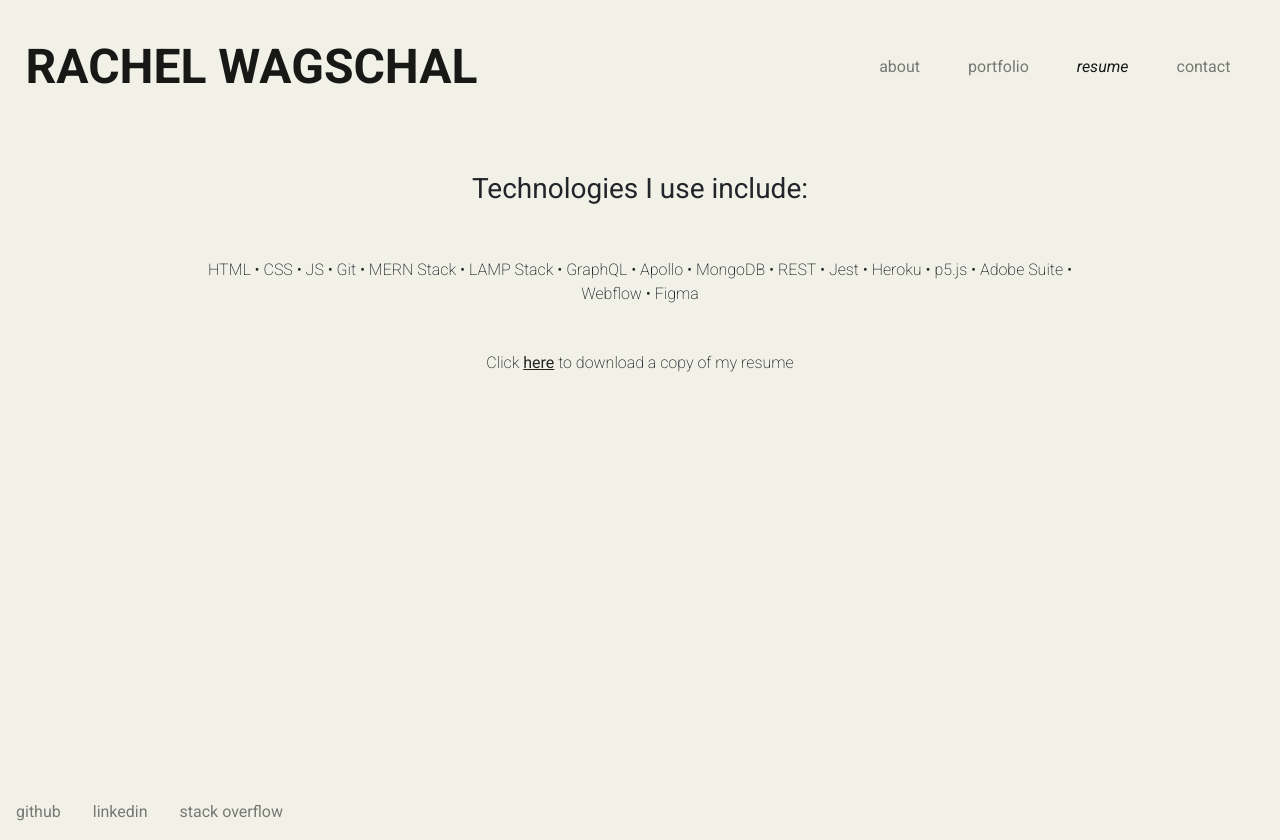
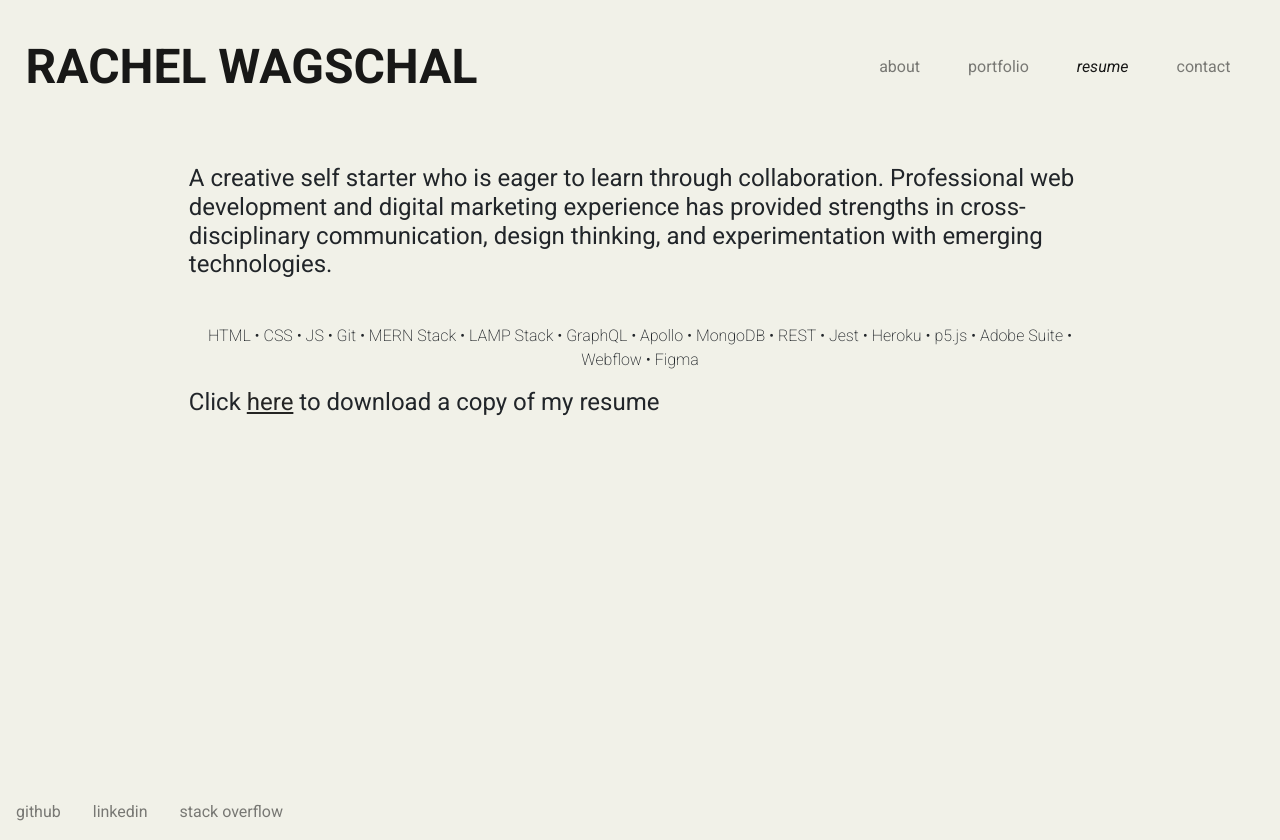
Before and after one commit to rawagschal/rawagschal.github.io, a React (Create React App) app: page / in a window 1280 px wide. Both pictures are taken after a click on the button "resume". Built offline with nearby package versions, Linux system fonts and the light colour scheme; the HTML template or start-up script is replaced by a standard one.

Commit message:
professional summary and skills

```diff
--- a/src/components/About/index.js
+++ b/src/components/About/index.js
@@ -10,7 +10,7 @@ function About() {
                 <h2>
                    Curious creative on a journey to build accesible and beautiful human experiences on the web.
                 </h2>
-                <p className="interests">
+                <h3 className="interests">
                     <ul className="interests-list">
                         <li>Front End Web Development</li>
                         <span className="bullet">•</span>
@@ -18,9 +18,7 @@ function About() {
                         <span className="bullet">•</span>
                         <li>Creative Technology</li>
                     </ul>
-
-                </p>
-                <a href="mailto:rawagschal@gmail.com">Let's make something together.</a>
+                </h3>
             </div>
 
             <Image src={aboutImage} roundedCircle fluid />
--- a/src/components/Resume/index.js
+++ b/src/components/Resume/index.js
@@ -4,8 +4,13 @@ import resume from '../../assets/RWagschal_resume.pdf';
 function Resume() {
     return(
         <section id="container-fluid" class="resume-container">
-            <div id="services">
-                <h2>Technologies I use include:</h2>
+            <div id="container-fluid" className="summary">
+                <h3>
+                    A creative self starter who is eager to learn through collaboration.
+                    Professional web development and digital marketing experience has provided strengths in cross-disciplinary communication, design thinking, and experimentation with emerging technologies.
+                </h3>
+            </div>
+            <div>
                 <p className="services-list">
                     <ul className="services-list-items">
                     HTML •
@@ -27,10 +32,8 @@ function Resume() {
                     </ul>
                 </p>
             </div>
-            <div className='resume-pdf'>
-                <p>Click <a href={resume} target="blank">here</a> to download a copy of my resume
-                </p>
-            </div>
+            <h3>Click <a href={resume} target="blank">here</a> to download a copy of my resume
+            </h3>
         </section>
     )
 }
--- a/src/index.css
+++ b/src/index.css
@@ -147,15 +147,6 @@ main {
 
 ul  {
   padding-left: 0px;
-}
-
-.intro-text a {
-  font-size: 1.5rem;
-  text-decoration: underline;
-}
-
-.intro-text a:hover {
-  color: #242423;
 }
 
 .img-fluid {
```
Also changed, not shown: 1 other file (tests, documents, lock files or other folders).
